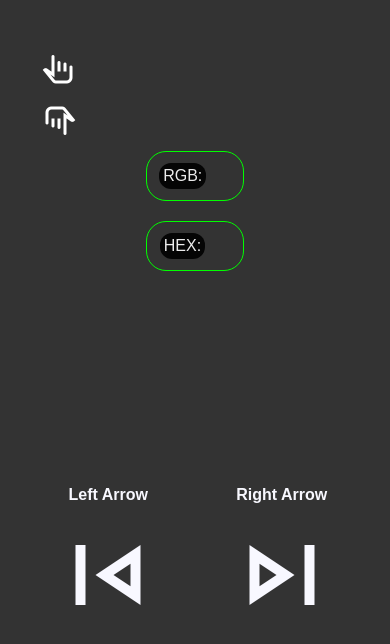
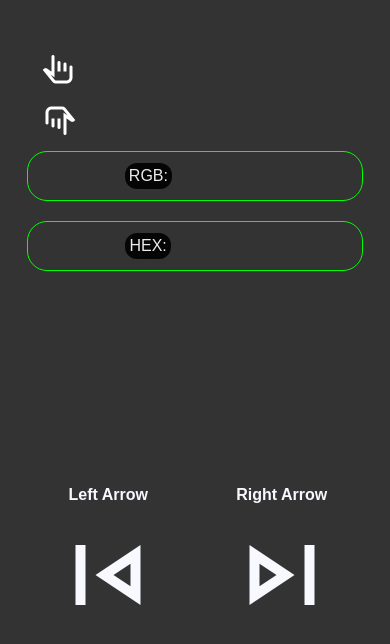
Before and after one commit to KylesTech95/color-scheme, a website: page public/index.html in a window 390 px wide. Shown: the top 644 px of the page. Drawn offline with nearby package versions, Linux system fonts and the light colour scheme; no server answers; a web font is replaced by a local one.

Commit message:
feat: mobile

```diff
--- a/public/styles.css
+++ b/public/styles.css
@@ -68,7 +68,7 @@ top:100px;
 /*  */
 }
 #result-container{
-    width:33%;
+    width:100%;
     height:50%;
     border-radius:20px;
     display:flex;
@@ -80,7 +80,7 @@ top:100px;
 }
 .res-item{
 height:50px;
-width:80%;
+width:33%;
 border-radius:20px;
 bordeR:1px solid lime;
 padding:.25rem;
@@ -88,7 +88,7 @@ display:flex;
 flex-direction:row;
 align-items:center;
 justify-content:space-evenly;
-gap:1rem;
+/* gap:1rem; */
 position:relative;
 }
 .res-item>label{
@@ -449,3 +449,9 @@ form#form{
     position:relative;
 
 }
+
+@media screen and (max-width:600px){
+    .res-item{
+        width:90%;
+    }
+}
```
Also changed, not shown: public/main.js (line endings or trailing spaces).
